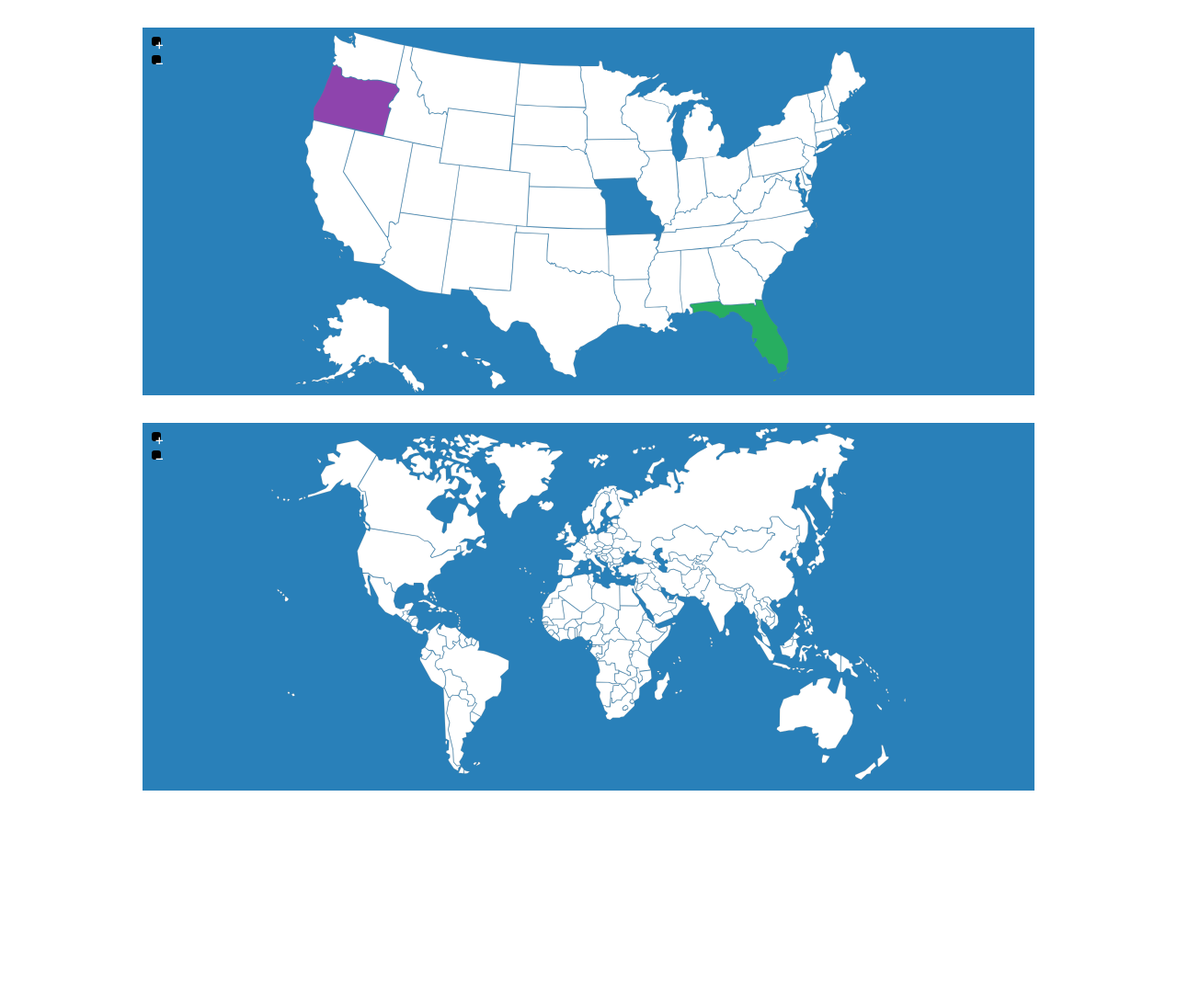
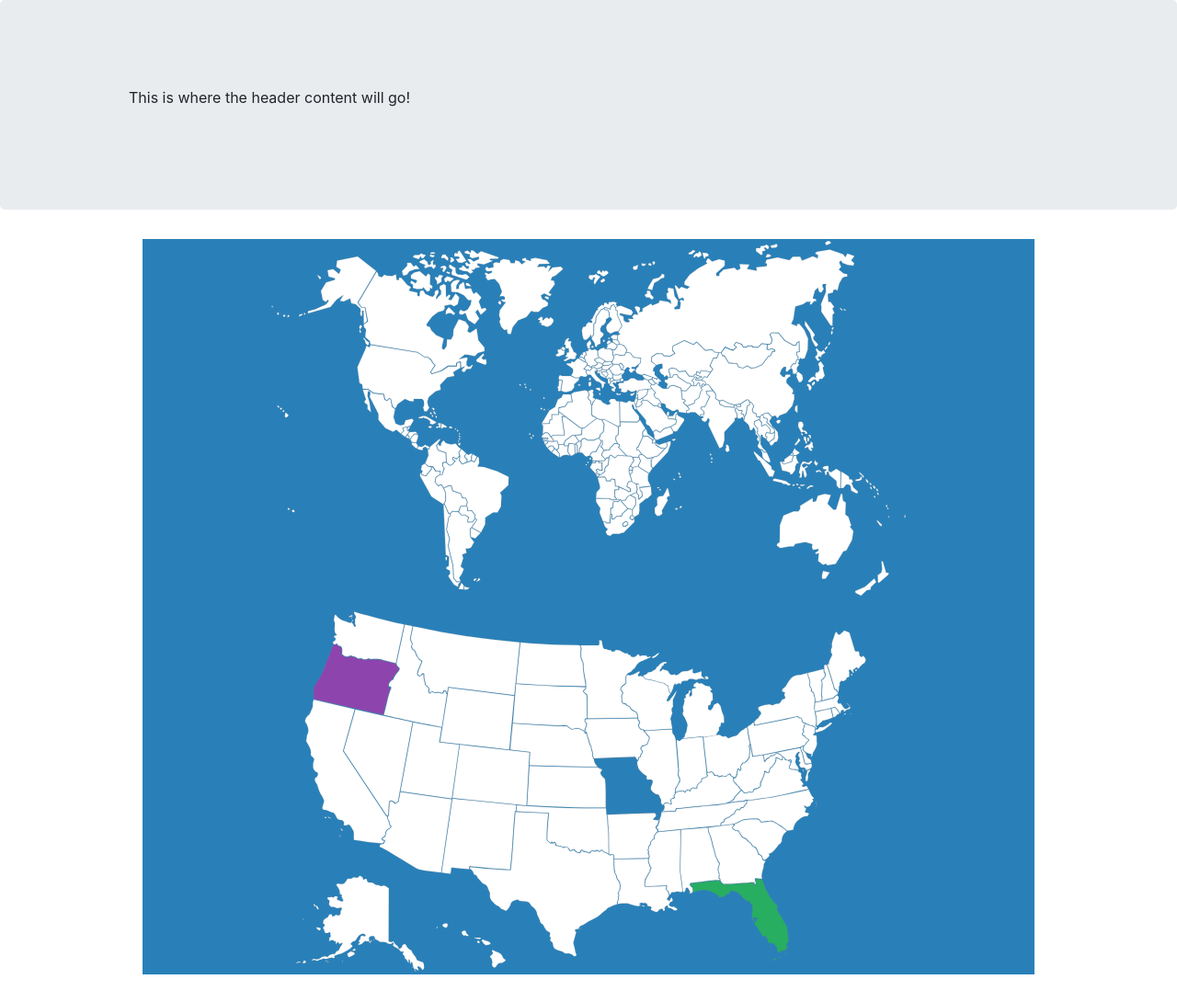
Before and after one commit to JSheldon3488/OurTrips, a website: page index.html in a window 1280 px wide. Shown: the whole page at 92% size. Before the commit the page ends 890 px from the top, so only its background shows below. Drawn offline with nearby package versions, Linux system fonts and the light colour scheme.

Commit message:
Added BootStrap Support

```diff
--- a/index.html
+++ b/index.html
@@ -14,16 +14,36 @@
 </head>
 
 <body>
-    <header>
-        <div></div>
+    <header class="jumbotron">
+        <div class="container">
+            <div class="row">
+                <p> This is where the header content will go!</p>
+            </div>
+        </div>
     </header>
+
     <div class="container">
-        <div id="vmap"></div>
+        <!-- About Us Section -->
+
+        <!-- Visited Stats Section -->
+
+        <!-- Maps Section -->
+        <div class="row">
+            <div class="col-12">
+                <div id="vmap_world"></div>
+            </div>
+        </div>
+
+        <div class="row">
+            <div class="col-12">
+                <div id="vmap"></div>
+            </div>
+        </div>
+
     </div>
 
-    <div class="container">
-        <div id="vmap_world"></div>
-    </div>
+
+
 
     <script type="text/javascript" src="http://code.jquery.com/jquery-1.11.3.min.js"></script>
     <script type="text/javascript" src="maps/jquery.vmap.js"></script>
@@ -35,7 +55,7 @@
             map: 'usa_en',
             backgroundColor: '#2980b9',
             color: '#ffffff',
-            enableZoom: true,
+            enableZoom: null,
             showTooltip: true,
             selectedColor: null,
             hoverColor: null,
@@ -57,8 +77,13 @@
             map: 'world_en',
             backgroundColor: '#2980b9',
             color: '#ffffff',
+            enableZoom: null,
         });
     </script>
 
+    <!-- BootStrap Scripts -->
+    <script src="node_modules/jquery/dist/jquery.slim.min.js"></script> <!-- TODO: Check if need both jquery -->
+    <script src="node_modules/popper.js/dist/umd/popper.min.js"></script>
+    <script src="node_modules/bootstrap/dist/js/bootstrap.min.js"></script>
 </body>
 </html>
--- a/package.json
+++ b/package.json
@@ -12,5 +12,10 @@
   "license": "ISC",
   "devDependencies": {
     "lite-server": "^2.6.0"
+  },
+  "dependencies": {
+    "bootstrap": "^4.5.3",
+    "jquery": "^3.5.1",
+    "popper.js": "^1.16.1"
   }
 }
```
Also changed, not shown: 1 other file.
